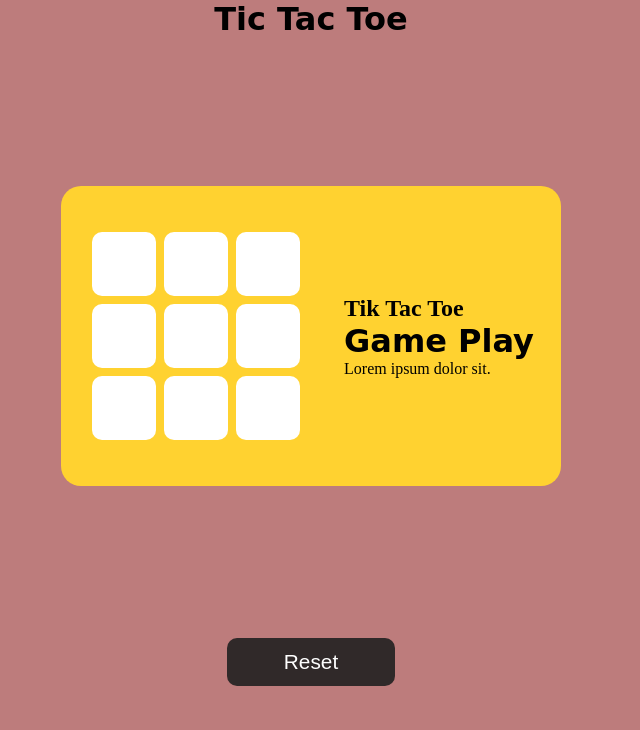
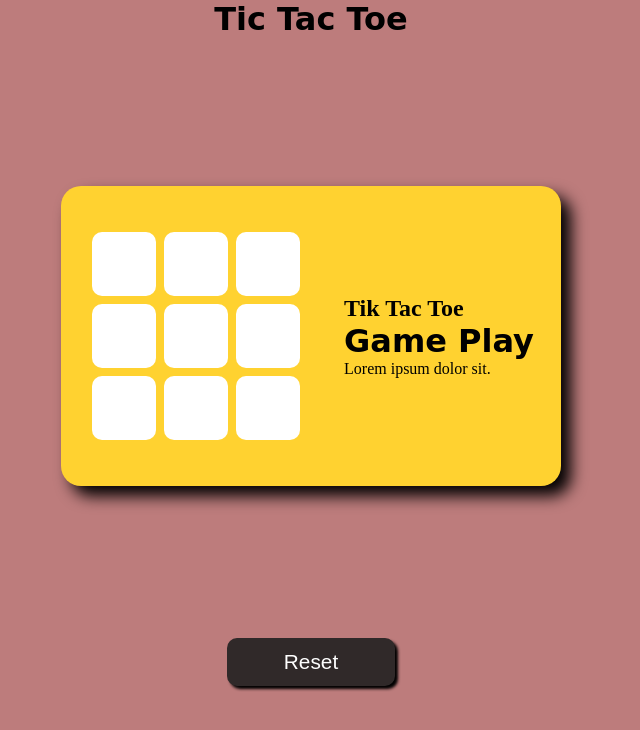
Before and after one commit to ankit3354/Tik-Tac-Toe-Game, a plain HTML site: page index.html in a window 1280 px wide. Shown: the whole page, without its empty margins (329-969 px from the left). Drawn offline with nearby package versions, Linux system fonts and the light colour scheme.

Commit message:
index.html

```diff
--- a/index.html
+++ b/index.html
@@ -44,6 +44,7 @@
         background-color: #ffd230;
         border-radius: 20px;
         padding: 20px 10px;
+        box-shadow: 10px 10px 16px #000;
       }
       .boxes {
         display: grid;
@@ -95,6 +96,7 @@
         font-size: 1.3rem;
         color: rgb(254 254 254);
         background-color: #302929;
+        box-shadow: 3px 3px 3px #000000;
       }
       #Resetbtn {
         border-radius: 10px;
@@ -107,6 +109,7 @@
         font-size: 1.3rem;
         color: rgb(254 254 254);
         background-color: #302929;
+        box-shadow: 3px 3px 3px #000000;
       }
 
       .hide {
```
